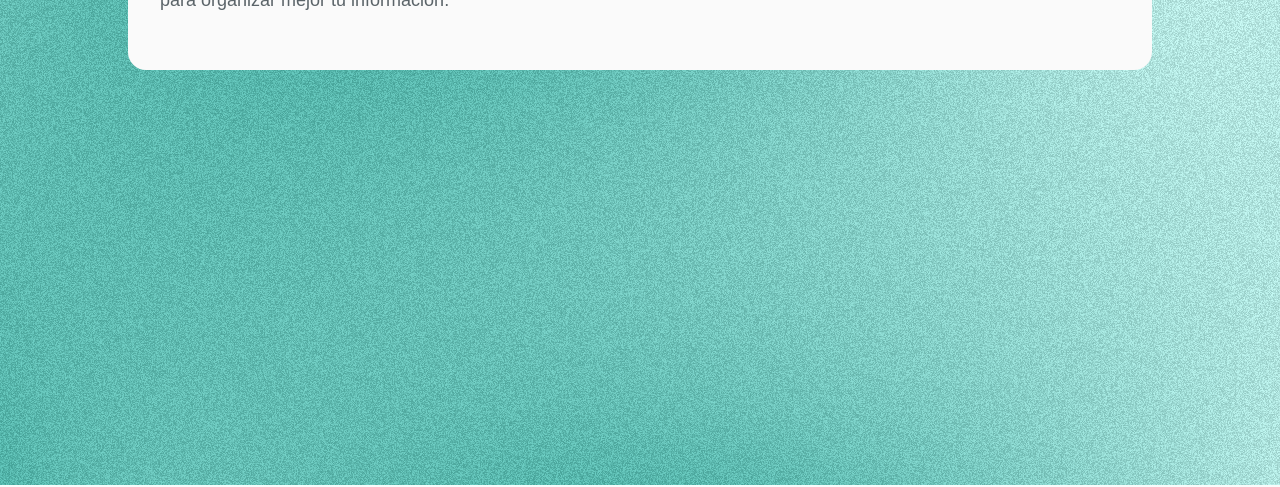
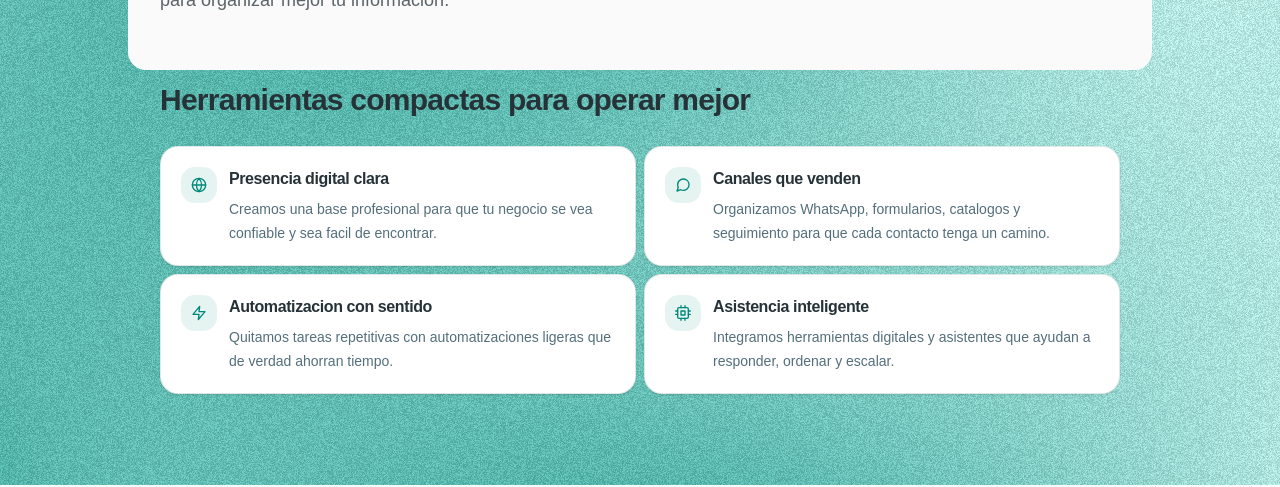
Before and after one commit to gabarhdz/mentrasFrontend, a React (Vite) app: page /pymes in a window 1280 px wide. Shown: the part 315-802 px from the top of the page. Built offline with nearby package versions, Linux system fonts and the light colour scheme; no server answers.

Commit message:
features

```diff
--- a/package.json
+++ b/package.json
@@ -20,6 +20,7 @@
     "ogl": "^1.0.11",
     "react": "^19.2.4",
     "react-dom": "^19.2.4",
+    "react-icons": "^5.6.0",
     "react-router-dom": "^7.14.1",
     "shadcn": "^4.2.0",
     "tailwind-merge": "^3.5.0",
--- /dev/null
+++ b/src/components/pymes/pyme-dashboard.tsx
@@ -0,0 +1,9 @@
+const PymeDashboard = () => {
+  return (
+    <div>
+
+    </div>
+  )
+}
+
+export default PymeDashboard
--- /dev/null
+++ b/src/components/pymes/pyme-features.tsx
@@ -0,0 +1,74 @@
+import type { IconType } from "react-icons";
+import { FiCpu, FiGlobe, FiMessageCircle, FiZap } from "react-icons/fi";
+
+const features: Array<{
+  title: string;
+  description: string;
+  icon: IconType;
+}> = [
+  {
+    title: "Presencia digital clara",
+    description:
+      "Creamos una base profesional para que tu negocio se vea confiable y sea facil de encontrar.",
+    icon: FiGlobe,
+  },
+  {
+    title: "Canales que venden",
+    description:
+      "Organizamos WhatsApp, formularios, catalogos y seguimiento para que cada contacto tenga un camino.",
+    icon: FiMessageCircle,
+  },
+  {
+    title: "Automatizacion con sentido",
+    description:
+      "Quitamos tareas repetitivas con automatizaciones ligeras que de verdad ahorran tiempo.",
+    icon: FiZap,
+  },
+  {
+    title: "Asistencia inteligente",
+    description:
+      "Integramos herramientas digitales y asistentes que ayudan a responder, ordenar y escalar.",
+    icon: FiCpu,
+  },
+];
+
+const PymeFeatures = () => {
+  return (
+    <section className="mx-auto w-full max-w-5xl px-6 pb-12 md:px-8 md:pb-16">
+      <div className="flex items-end justify-between gap-4">
+        <div className="max-w-2xl">
+
+          <h2 className="mt-3 text-2xl font-semibold tracking-tight sm:text-3xl">
+            Herramientas compactas para operar mejor
+          </h2>
+        </div>
+      </div>
+
+      <div className="mt-7 grid gap-2 sm:grid-cols-2">
+        {features.map(({ title, description, icon: Icon }) => (
+          <article
+            key={title}
+            className="rounded-2xl border border-border/80 bg-card p-5 shadow-sm transition-transform duration-200 hover:-translate-y-0.5"
+          >
+            <div className="flex items-start gap-3">
+              <div className="inline-flex shrink-0 rounded-xl bg-primary/10 p-2.5 text-primary">
+                <Icon className="size-4" />
+              </div>
+
+              <div className="min-w-0">
+                <h3 className="text-base font-semibold leading-6 tracking-tight">
+                  {title}
+                </h3>
+                <p className="mt-1.5 text-sm leading-6 text-muted-foreground">
+                  {description}
+                </p>
+              </div>
+            </div>
+          </article>
+        ))}
+      </div>
+    </section>
+  );
+};
+
+export default PymeFeatures;
--- a/src/pages/Pymes.tsx
+++ b/src/pages/Pymes.tsx
@@ -1,12 +1,14 @@
 import Header from '@/components/ui/Header'
 import TitleCard from '@/components/pymes/title-card'
 import Footer from '@/components/ui/Footer'
+import PymeFeatures from '@/components/pymes/pyme-features'
 export default function Pymes() {
   return (
     <>
     <Header />
     <main className="relative min-h-screen text-foreground">
       <TitleCard />
+      <PymeFeatures />
     </main>
     <Footer />
     </>
```
Also changed, not shown: 1 other file (tests, documents, lock files or other folders).
